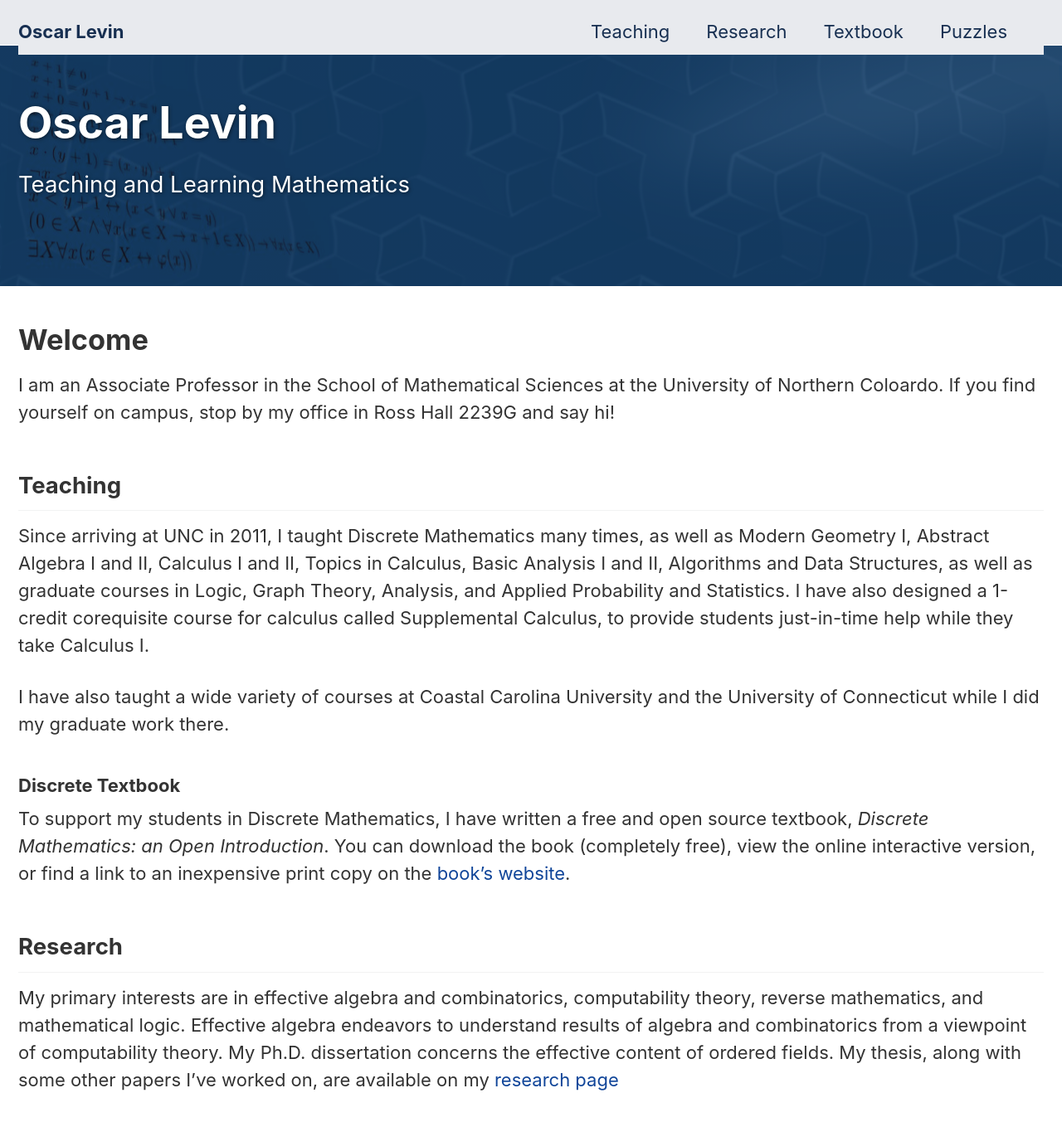
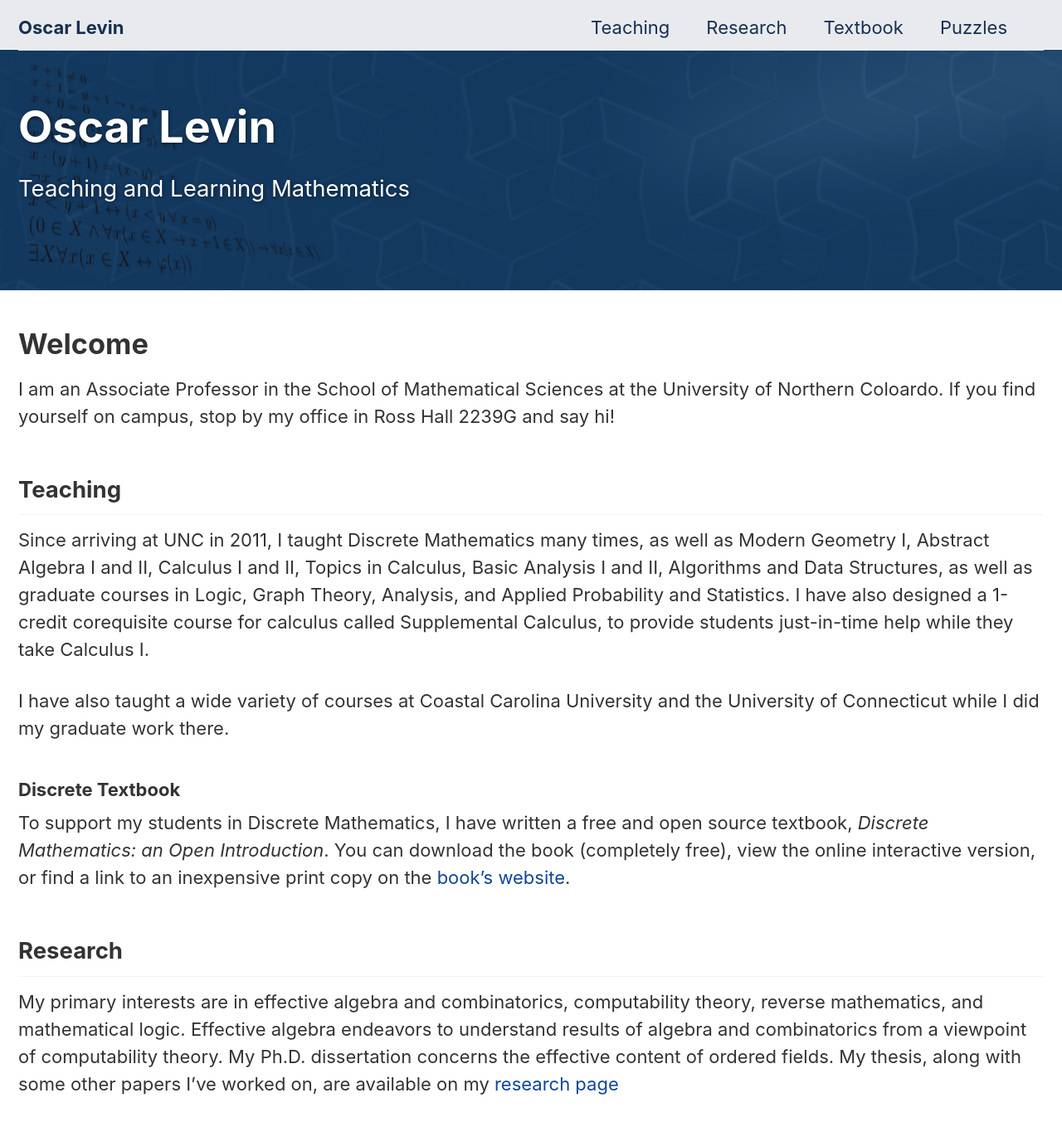
Before and after one commit to oscarlevin/oscarlevin.github.io, a Jekyll site: the page built from index.md, in a window 1280 px wide and 1400 px high. Shown: the top 1359 px of the window at 83% size. Built offline with Jekyll 4.4.1, drawn with Linux system fonts in a browser that asks for light colours.

Commit message:
tweaked nav

```diff
--- a/_sass/minimal-mistakes/_base.scss
+++ b/_sass/minimal-mistakes/_base.scss
@@ -11,7 +11,7 @@
 body {
   margin: 0;
   // padding: 0;
-  padding: 55px 0 0;
+  padding: 60px 0 0;
   color: $text-color;
   font-family: $global-font-family;
   line-height: 1.5;
--- a/_sass/minimal-mistakes/_masthead.scss
+++ b/_sass/minimal-mistakes/_masthead.scss
@@ -7,7 +7,7 @@
   position: fixed;
   top: 0;
   width: 100%;
-  height: 55px;
+  height: 60px;
   background-color: $nav-background-color;
   border-bottom: 1px solid lighten($nav-background-color, 10%);
   -webkit-animation: intro 0.3s both;
@@ -23,7 +23,7 @@
     display: flex;
     -webkit-box-pack: justify;
      justify-content: space-between;
-    padding: .5em 1em 0em;
+    padding: .25em 1em 0em;
     font-family: $sans-serif-narrow;
 
     @include breakpoint($x-large) {
```
